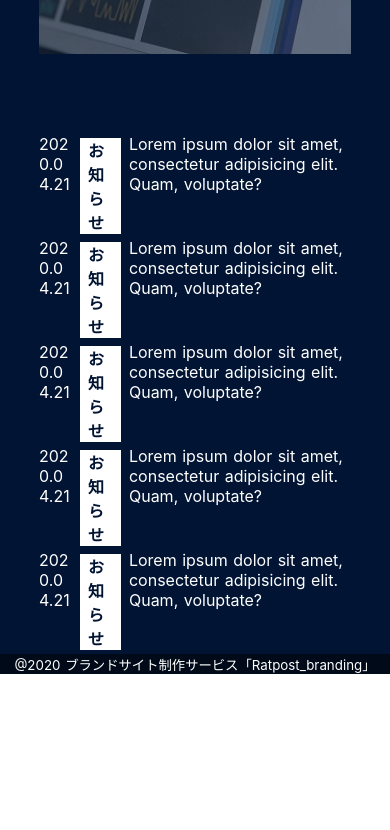
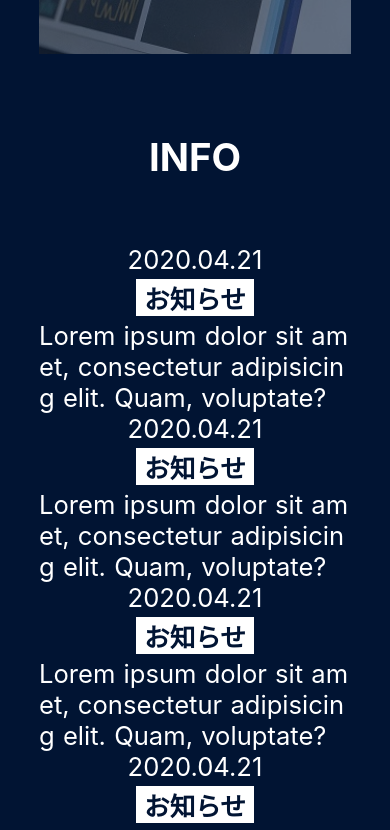
Before and after one commit to kurocraft0312/ratpost_branding_sample4, a Nuxt app: page / in a window 390 px wide. Shown: the part 2400-3230 px from the top of the page. Before the commit the page ends 3074 px from the top, so only its background shows below. Built offline with nearby package versions, Linux system fonts and the light colour scheme.

Commit message:
やり直すので一旦コミット

```diff
--- a/pages/index.vue
+++ b/pages/index.vue
@@ -38,7 +38,8 @@
           <img src="cap3.jpg" alt="競合リサーチ" class="bodycopy_img">
         </div>
       </div>
-      <div class="newinfo_group">
+      <section class="newinfo_group">
+        <h2 class="newinfo_title">INFO</h2>
         <div class="newinfo">
           <div class="newinfo_contents">
             <time>2020.04.21</time>
@@ -94,7 +95,7 @@
             </p>
           </div>
         </div>
-      </div>
+      </section>
     </main>
     <footer class="">
       <div class="footer_top">
@@ -217,10 +218,19 @@
 }
 .newinfo_group {
   color: #ffffff;
+  margin: 64px auto;
+}
+.newinfo_title {
+  display: block;
+  font-size: 2.4rem;
+  margin: 64px auto;
+  text-align: center;
 }
 .newinfo {
   display: flex;
   justify-content: center;
+  align-items: center;
+  font-size: 1.6rem;
 }
 .newinfo_cat {
   background-color: #ffffff;
@@ -237,6 +247,9 @@
   background-color: rgba(0,0,0,.5);
   color: #ffffff;
   text-align: center;
+}
+.copyright {
+  font-size: 1.6rem;
 }
 @media screen and (max-width: 768px) {
   .title_header {
@@ -260,6 +273,12 @@
   .bodycopy_img {
     margin: 16px auto;
   }
+  .newinfo {
+    flex-direction: column;
+  }
+  .copyright {
+    font-size: 1.4rem;
+  }
 }
 </style>
 <script lang="ts">
```
